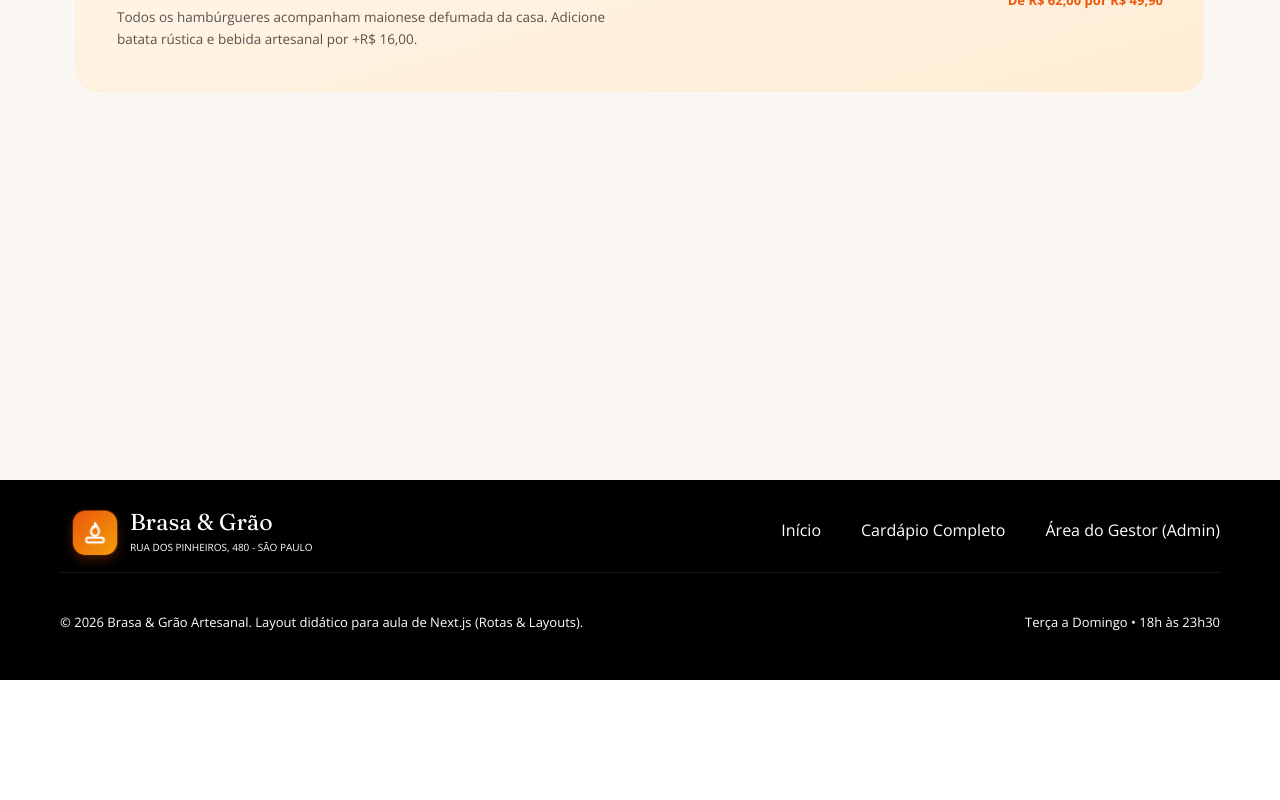
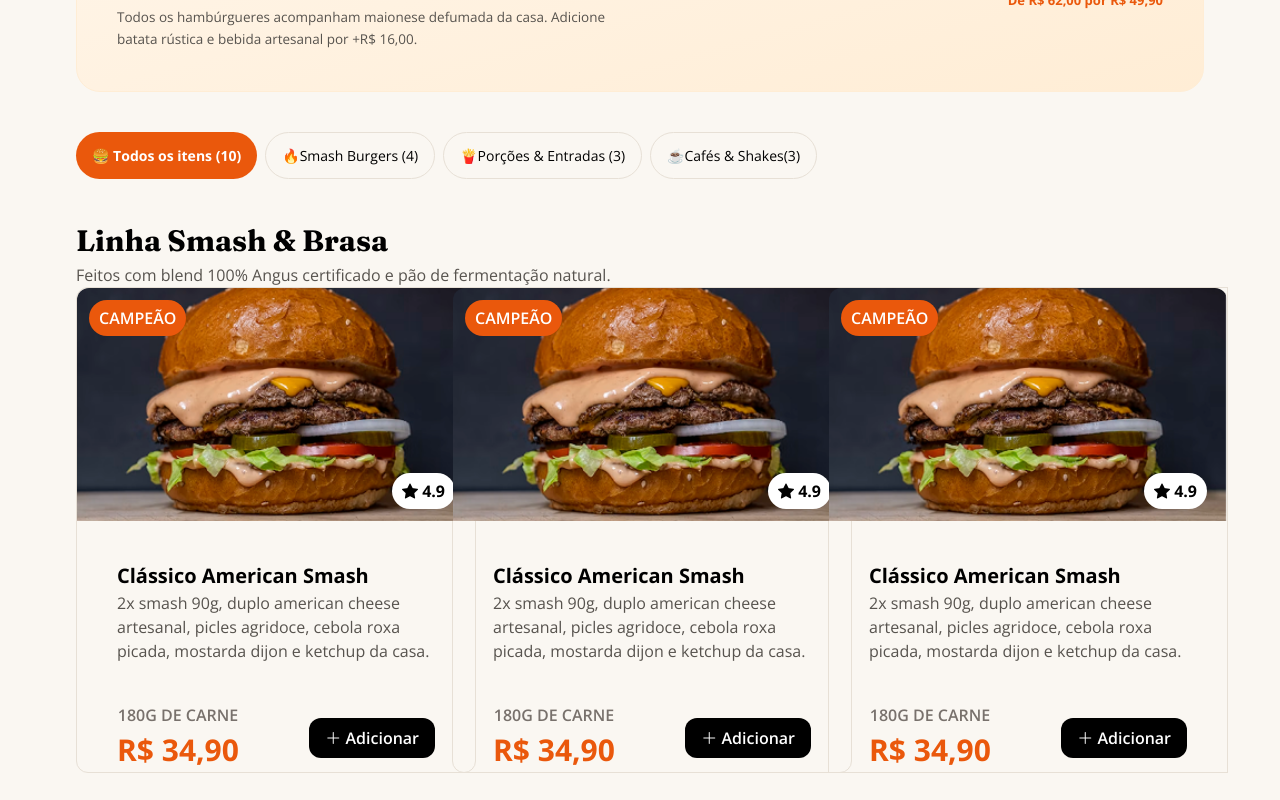
Before and after one commit to MatheusCatarucci/brasa-e-grao, a Next.js app: page /cardapio in a window 1280 px wide. Shown: the part 420-1220 px from the top of the page. Before the commit the page ends 1100 px from the top, so only its background shows below. Built offline with nearby package versions, Linux system fonts and the light colour scheme; a web font is replaced by a local one.

Commit message:
base do grid feito. Primeiro lanche completo

```diff
--- a/app/cardapio/page.tsx
+++ b/app/cardapio/page.tsx
@@ -1,3 +1,5 @@
+import Image from "next/image"
+
 export default function CardapioPage() {
   return (
     <section className="min-h-screen bg-[#faf7f2] px-19 py-25">
@@ -38,6 +40,144 @@ export default function CardapioPage() {
         </div>
       </div>
 
+      {/* Nav de Linha smash */}
+      <div className="flex gap-2 my-10">
+        <button className="bg-[#EA580C] px-4 py-3 rounded-full text-white font-bold text-[14px]">🍔 Todos os itens (10)</button>
+        <button className="px-4 py-3 rounded-full text-[14px] border border-[#E7E0D6] cursor-pointer">🔥Smash Burgers (4)</button>
+        <button className="px-4 py-3 rounded-full text-[14px] border border-[#E7E0D6] cursor-pointer">🍟Porções & Entradas (3)</button>
+        <button className="px-4 py-3 rounded-full text-[14px] border border-[#E7E0D6] cursor-pointer">☕Cafés & Shakes(3)</button>
+      </div>
+
+      {/* Título smash */}
+      <div>
+        <h1 className="font-display text-[29.5px] font-bold">Linha Smash & Brasa</h1>
+        <span className="text-[#57534E]">Feitos com blend 100% Angus certificado e pão de fermentação natural.</span>
+      </div>
+
+
+      {/* Lanches smash */}
+      <div className="grid grid-cols-3">
+        {/* Lanche 1*/}
+        <div className="flex flex-col border border-[#E7E0D6] w-100 rounded-xl">
+          <div className="relative">
+            <Image
+              src="/american_smash.png"
+              alt="Brasa & Grão"
+              width={430}
+              height={1}
+              className="w-107.5 h-auto rounded-t-xl"
+            />
+
+            <span className="absolute top-3 left-3 font-semibold rounded-full bg-[#EA580C] text-white px-2.5 py-1.5 text-[16px]">
+              CAMPEÃO
+            </span>
+
+            <span className="absolute bottom-3 right-5 font-bold bg-white px-2.5 py-1.5 rounded-full">
+              <i className="bi bi-star-fill"></i> 4.9
+            </span>
+          </div>
+
+          <div className="px-10 my-10">
+            <h2 className="flex flex-col font-bold text-[20px]">Clássico American Smash</h2>
+            <p className="text-[#57534E]">2x smash 90g, duplo american cheese artesanal,
+              picles agridoce, cebola roxa picada, mostarda
+              dijon e ketchup da casa.</p>
+          </div>
+
+          <div className="flex justify-between px-10 items-center">
+            <div className="flex flex-col items-center">
+              <span className="text-[#78716C] text-[16px] font-semibold">180G DE CARNE</span>
+              <span className="font-bold text-[#EA580C] text-[30px]">R$ 34,90</span>
+            </div>
+
+            <button className="cursor-pointer bg-black text-white font-semibold h-10 px-4 py-1 rounded-xl">
+              <i className="bi bi-plus-lg"></i> Adicionar
+            </button>
+          </div>
+        </div>
+
+
+        {/* Lanche 2*/}
+        <div className="flex flex-col border border-[#E7E0D6] w-100 rounded-xl">
+          <div className="relative">
+            <Image
+              src="/american_smash.png"
+              alt="Brasa & Grão"
+              width={430}
+              height={1}
+              className="w-107.5 h-auto rounded-t-xl"
+            />
+
+            <span className="absolute top-3 left-3 font-semibold rounded-full bg-[#EA580C] text-white px-2.5 py-1.5 text-[16px]">
+              CAMPEÃO
+            </span>
+
+            <span className="absolute bottom-3 right-5 font-bold bg-white px-2.5 py-1.5 rounded-full">
+              <i className="bi bi-star-fill"></i> 4.9
+            </span>
+          </div>
+
+          <div className="px-10 my-10">
+            <h2 className="flex flex-col font-bold text-[20px]">Clássico American Smash</h2>
+            <p className="text-[#57534E]">2x smash 90g, duplo american cheese artesanal,
+              picles agridoce, cebola roxa picada, mostarda
+              dijon e ketchup da casa.</p>
+          </div>
+
+          <div className="flex justify-between px-10 items-center">
+            <div className="flex flex-col items-center">
+              <span className="text-[#78716C] text-[16px] font-semibold">180G DE CARNE</span>
+              <span className="font-bold text-[#EA580C] text-[30px]">R$ 34,90</span>
+            </div>
+
+            <button className="cursor-pointer bg-black text-white font-semibold h-10 px-4 py-1 rounded-xl">
+              <i className="bi bi-plus-lg"></i> Adicionar
+            </button>
+          </div>
+        </div>
+
+
+        {/* Lanche 3*/}
+        <div className="flex flex-col border border-[#E7E0D6] w-100">
+          <div className="relative">
+            <Image
+              src="/american_smash.png"
+              alt="Brasa & Grão"
+              width={430}
+              height={1}
+              className="w-107.5 h-auto rounded-t-xl"
+            />
+
+            <span className="absolute top-3 left-3 font-semibold rounded-full bg-[#EA580C] text-white px-2.5 py-1.5 text-[16px]">
+              CAMPEÃO
+            </span>
+
+            <span className="absolute bottom-3 right-5 font-bold bg-white px-2.5 py-1.5 rounded-full">
+              <i className="bi bi-star-fill"></i> 4.9
+            </span>
+          </div>
+
+          <div className="px-10 my-10">
+            <h2 className="flex flex-col font-bold text-[20px]">Clássico American Smash</h2>
+            <p className="text-[#57534E]">2x smash 90g, duplo american cheese artesanal,
+              picles agridoce, cebola roxa picada, mostarda
+              dijon e ketchup da casa.</p>
+          </div>
+
+          <div className="flex justify-between px-10 items-center">
+            <div className="flex flex-col items-center">
+              <span className="text-[#78716C] text-[16px] font-semibold">180G DE CARNE</span>
+              <span className="font-bold text-[#EA580C] text-[30px]">R$ 34,90</span>
+            </div>
+
+            <button className="cursor-pointer bg-black text-white font-semibold h-10 px-4 py-1 rounded-xl">
+              <i className="bi bi-plus-lg"></i> Adicionar
+            </button>
+          </div>
+        </div>
+      </div>
+
+
     </section>
   )
 }
```
Also changed, not shown: public/american_smash.png (added).
